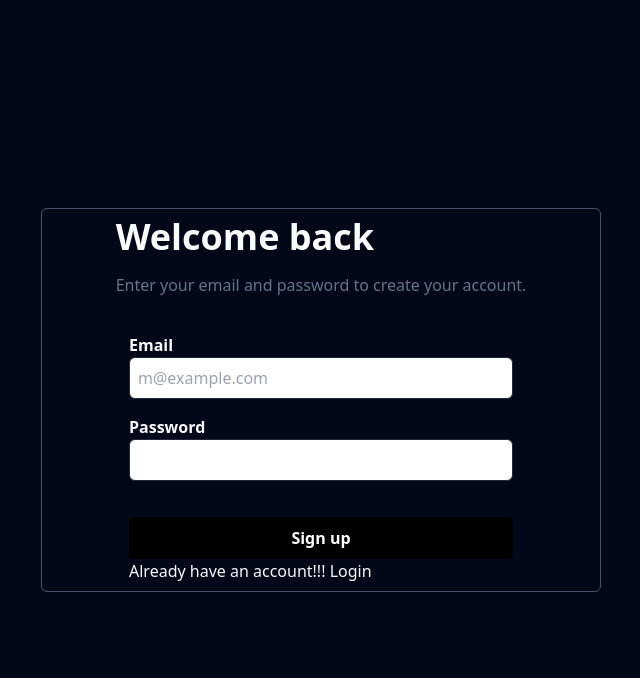
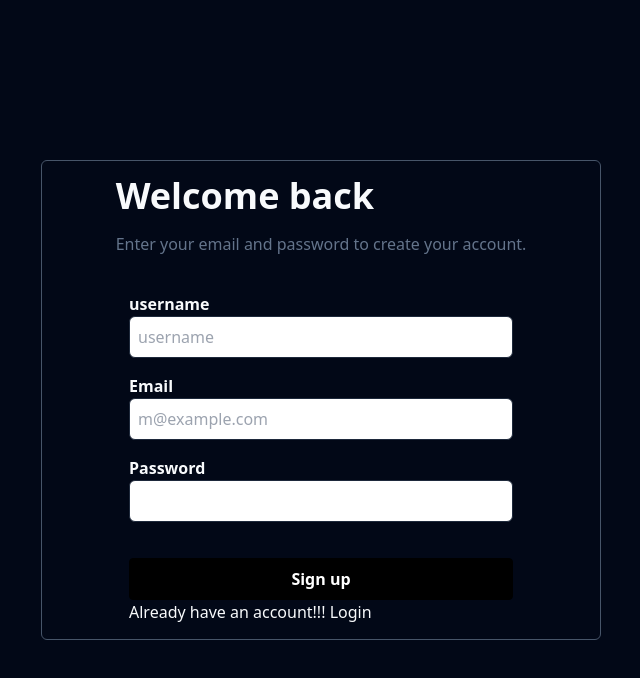
Before and after one commit to IzharMohammed/Medium-hono, a React (Vite) app in the folder frontend/: page /SignUp in a window 1280 px wide. Shown: the top 678 px of the page, without its empty margins (319-959 px from the left). Built offline with nearby package versions, Linux system fonts and the light colour scheme; no server answers.

Commit message:
Added username must property while auth

```diff
--- a/frontend/src/components/Chats/ChatBody.tsx
+++ b/frontend/src/components/Chats/ChatBody.tsx
@@ -7,17 +7,17 @@ interface Message {
 }
 interface ChatBodyProps {
     messages: Message[],
-    email: string
+    username: string
 }
 
-const ChatBody = ({ messages, email }: ChatBodyProps) => {
+const ChatBody = ({ messages, username }: ChatBodyProps) => {
     console.log('messages', messages);
 
     return (
         <div>
             {
                 messages.map(message =>
-                    message.name === email ?
+                    message.name === username ?
                         (<div>
                             <p>You</p>
                             <div>{message.text}</div>
--- a/frontend/src/components/Chats/ChatFooter.tsx
+++ b/frontend/src/components/Chats/ChatFooter.tsx
@@ -4,17 +4,17 @@ import { Input } from "../../components/ui/input";
 import { useState } from "react";
 interface ChatFooterProps {
     socket: Socket,
-    email: string
+    username: string
 }
 
-const ChatFooter = ({ socket, email }: ChatFooterProps) => {
+const ChatFooter = ({ socket, username }: ChatFooterProps) => {
     const [message, setMessage] = useState('');
     const handleSendMessage = (e: any) => {
         e.preventDefault();
-        if (email) {
+        if (username) {
             socket.emit("message", {
                 text: message,
-                name: email,
+                name: username,
                 socketId: socket.id,
                 id: `${socket.id}${Math.random()}`
             })
--- a/frontend/src/components/Navbar/Navbar.tsx
+++ b/frontend/src/components/Navbar/Navbar.tsx
@@ -18,7 +18,8 @@ import { useState } from "react";
 
 interface decodedToken {
     email: string,
-    id: number
+    id: number,
+    username: string
 }
 
 function Navbar() {
@@ -80,7 +81,7 @@ function Navbar() {
                         <div className="flex justify-center items-center">
                             <DropdownMenu>
                                 <DropdownMenuTrigger asChild>
-                                    <Button variant="outline">{decoded.email}</Button>
+                                    <Button variant="outline">{decoded.username}</Button>
                                 </DropdownMenuTrigger>
                                 <DropdownMenuContent className="w-56">
                                     <DropdownMenuSeparator />
--- a/frontend/src/pages/ChatPage.tsx
+++ b/frontend/src/pages/ChatPage.tsx
@@ -32,8 +32,10 @@ const ChatPage = ({ socket }: ChatPageProps) => {
     }, [socket, messages])
     console.log('socket', socket);
     const token = localStorage.getItem('token') as string;
-    const { email }: { email: string } = jwtDecode(token);
-    console.log(email);
+    console.log(jwtDecode(token));
+
+    const { username }: { username: string } = jwtDecode(token);
+    console.log(username);
 
     return (
         <div className="flex border border-white h-screen">
@@ -42,9 +44,9 @@ const ChatPage = ({ socket }: ChatPageProps) => {
             </div>
             <div className=" border border-green-600 w-full flex flex-col ">
                 <div className="h-5/6">
-                    <ChatBody messages={messages} email={email}/>
+                    <ChatBody messages={messages} username={username}/>
                 </div>
-                <ChatFooter socket={socket} email={email} />
+                <ChatFooter socket={socket} username={username} />
             </div>
         </div>
     )
--- a/frontend/src/pages/Signin.tsx
+++ b/frontend/src/pages/Signin.tsx
@@ -4,6 +4,7 @@ import { useNavigate } from "react-router-dom";
 function Signin() {
   const [email, setEmail] = useState('');
   const [password, setPassword] = useState('');
+  const[username, setUsername]= useState('');
   const navigate = useNavigate();
 
   async function setSignIn() {
@@ -11,7 +12,8 @@ function Signin() {
 
     const response = await axios.post(`https://backend.izharmohammed21.workers.dev/api/v1/user/signin`, {
       'email': email,
-      'password': password
+      'password': password,
+      'username': username,
     })
     localStorage.setItem('token', response.data);
     navigate('/allBlogs');
@@ -19,13 +21,23 @@ function Signin() {
   }
   return (
     <div className=" h-screen  flex justify-center items-center">
-      <div className="border border-slate-600 w-[35rem] h-[24rem] m-auto flex flex-col justify-center items-center gap-9 rounded-md">
+      <div className="border border-slate-600 w-[35rem] h-[30rem] m-auto flex flex-col justify-center items-center gap-9 rounded-md">
         <div className="flex flex-col gap-4">
           <h1 className="text-4xl font-semibold ">Login</h1>
           <p className="text-slate-500">Enter your email and password to access your account</p>
         </div>
 
         <div className="flex flex-col gap-4">
+        <div>
+            <h2 className="font-semibold">username</h2>
+            <input
+              type="text"
+              className="border outline-none rounded-md w-[24rem] p-2 text-black"
+               placeholder="username"
+              value={username}
+              onChange={(e) => setUsername(e.target.value)}
+            />
+          </div>
           <div>
             <h2 className="font-semibold">Email</h2>
             <input
@@ -45,6 +57,7 @@ function Signin() {
               onChange={(e) => setPassword(e.target.value)}
             />
           </div>
+
         </div>
 
         <div>
--- a/frontend/src/pages/Signup.tsx
+++ b/frontend/src/pages/Signup.tsx
@@ -5,18 +5,21 @@ import { useNavigate } from "react-router-dom";
 function Signup() {
     const [email, setEmail] = useState('');
     const [password, setPassword] = useState('');
+    const [username, setUsername] = useState('');
+
     const navigate = useNavigate();
 
     async function setSignUp() {
         try {
             const response = await axios.post(`https://backend.izharmohammed21.workers.dev/api/v1/user/signup`, {
                 email: email,
-                password: password
+                password: password,
+                username: username
             })
             if (response.data == 'Invalid email' || 'Email and password are necessary' || 'Password must be minimum 4 characters') {
                 alert(response.data.msg);
             } else {
-               // const jwt = response.data;
+                // const jwt = response.data;
                 //localStorage.setItem('token', jwt);
                 navigate('/')
             }
@@ -27,13 +30,22 @@ function Signup() {
 
     return (
         <div className=" h-screen  flex justify-center items-center">
-            <div className="border border-slate-600 w-[35rem] h-[24rem] m-auto flex flex-col justify-center items-center gap-9 rounded-md">
+            <div className="border border-slate-600 w-[35rem] h-[30rem] m-auto flex flex-col justify-center items-center gap-9 rounded-md">
                 <div className="flex flex-col gap-4">
                     <h1 className="text-4xl font-semibold ">Welcome back</h1>
                     <p className="text-slate-500">Enter your email and password to create your account.</p>
                 </div>
 
                 <div className="flex flex-col gap-4">
+                    <div>
+                        <h2 className="font-semibold">username</h2>
+                        <input
+                            type="text"
+                            className="border outline-none w-[24rem] p-2 rounded-md text-black"
+                            placeholder="username"
+                            value={username}
+                            onChange={(e) => setUsername(e.target.value)} />
+                    </div>
                     <div>
                         <h2 className="font-semibold">Email</h2>
                         <input
```
Also changed, not shown: 1 other file (tests, documents, lock files or other folders).
